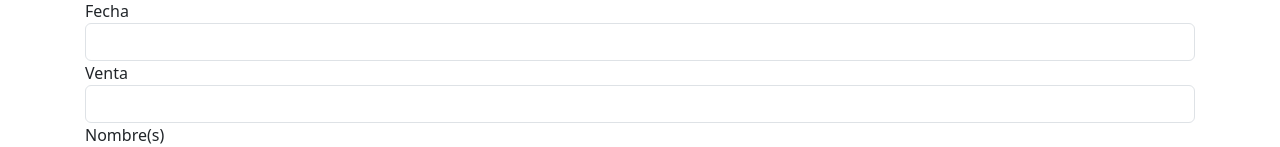
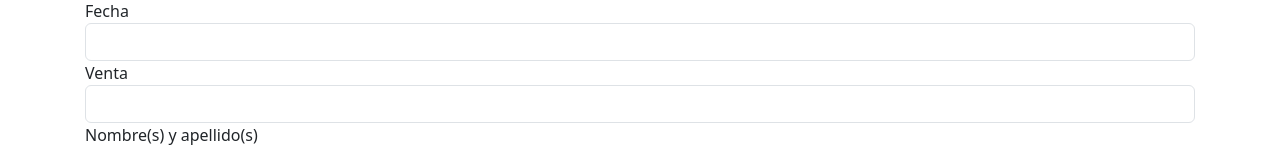
Before and after one commit to Julianisgaes/proyecto-test, a Yii app: template views/compras/create.php in a window 1280 px wide. Shown: the part 201-348 px from the top of the page. Run offline with PHP 8.4 and a stand-in for Yii, Linux system fonts and the light colour scheme; the template is opened without the code that fills it, so the values that code supplies are empty; form fields are guessed from the names that the template uses; some libraries are stand-ins or nearby versions.

Commit message:
1.0 - otra correción

```diff
--- a/views/compras/_form.php
+++ b/views/compras/_form.php
@@ -30,8 +30,8 @@ use app\models\Clientes;
 
         echo $form->field($model, 'id_clientes')->dropDownList(
             $clientes,
-            ['prompt' => 'Seleccione el/los nombre(s) del cliente']
-        )->label('Nombre(s)')
+            ['prompt' => 'Seleccione el/los nombre(s) y apellido(s) del cliente']
+        )->label('Nombre(s) y apellido(s)')
 
     ?>
 
```
